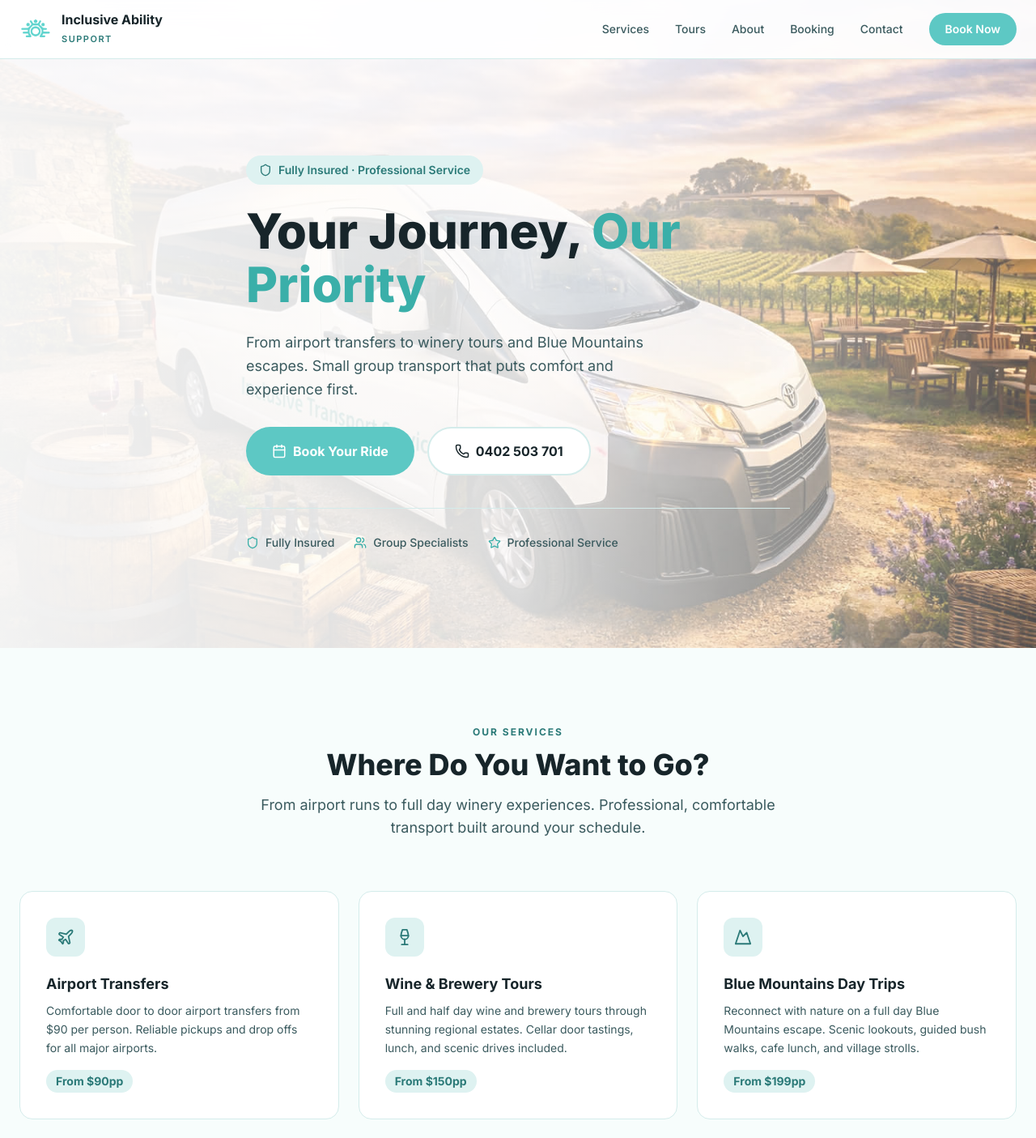
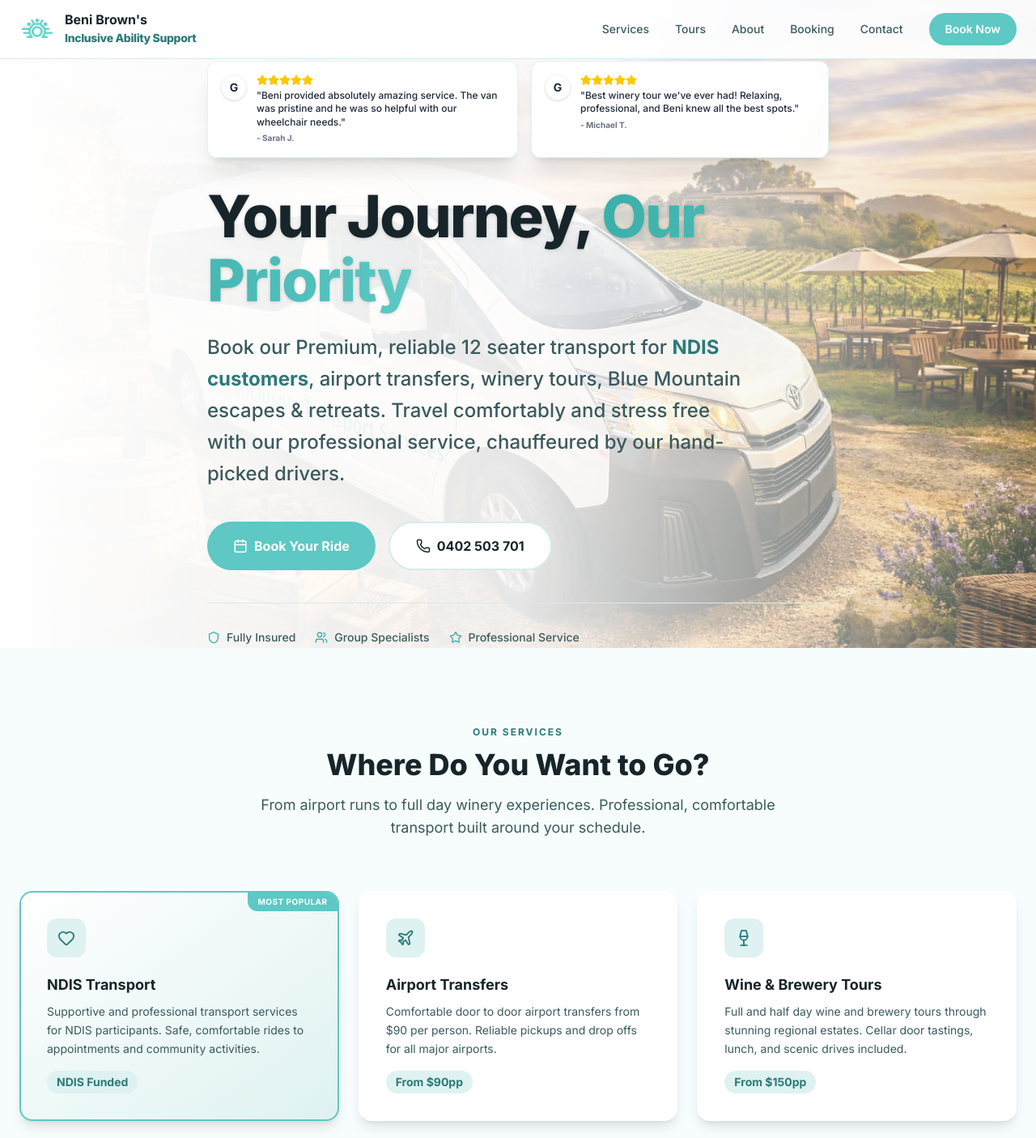
Before and after one commit to rileykenn/inclusive-transport-proposal, a Next.js app: page / in a window 1280 px wide. Shown: the top 1405 px of the page at 81% size. Built offline with nearby package versions, Linux system fonts and the light colour scheme.

Commit message:
Feat: Visual overhaul (Hero reviews, NDIS first, bolder UI)

```diff
--- a/src/app/page.tsx
+++ b/src/app/page.tsx
@@ -93,16 +93,16 @@ function Navbar() {
                     <Image
                         src="/images/logo-blue.png"
                         alt="Inclusive Ability Support"
-                        width={40}
-                        height={40}
-                        className="w-10 h-10"
+                        width={45}
+                        height={45}
+                        className="w-11 h-11"
                     />
                     <div className="hidden sm:block">
                         <span className="text-base font-bold text-[var(--color-text)] leading-tight block">
-                            Inclusive Ability
+                            Beni Brown's
                         </span>
-                        <span className="text-[11px] uppercase tracking-[1.5px] text-[var(--color-primary-deeper)] font-semibold">
-                            Support
+                        <span className="text-sm font-extrabold text-[var(--color-primary-deeper)] tracking-tight">
+                            Inclusive Ability Support
                         </span>
                     </div>
                 </a>
@@ -173,7 +173,13 @@ function Hero() {
     return (
         <section className="relative min-h-screen flex items-center pt-[72px]">
             {/* Background */}
-            <div className="absolute inset-0">
+            <div className="absolute inset-0 overflow-hidden">
+                <motion.div
+                    initial={{ scale: 1 }}
+                    animate={{ scale: 1.05 }}
+                    transition={{ duration: 20, repeat: Infinity, repeatType: "reverse", ease: "linear" }}
+                    className="absolute inset-0"
+                >
                     <Image
                         src="/images/winery-van.jpeg"
                         alt="Inclusive Transport Services van at a winery"
@@ -181,7 +187,8 @@ function Hero() {
                         className="object-cover"
                         priority
                     />
-                <div className="absolute inset-0 bg-gradient-to-r from-white/95 via-white/85 to-white/30" />
+                </motion.div>
+                <div className="absolute inset-0 bg-gradient-to-r from-white via-white/90 to-[var(--color-primary-light)]/30" />
             </div>
 
             <div className="relative z-10 max-w-7xl mx-auto px-6 py-20 lg:py-0">
@@ -189,23 +196,51 @@ function Hero() {
                     initial={{ opacity: 0, y: 30 }}
                     animate={{ opacity: 1, y: 0 }}
                     transition={{ duration: 0.8, delay: 0.2 }}
-                    className="max-w-2xl"
+                    className="max-w-3xl"
                 >
-                    <div className="inline-flex items-center gap-2 bg-[var(--color-primary-light)] text-[var(--color-primary-deeper)] px-4 py-2 rounded-full text-sm font-semibold mb-6">
-                        <Shield size={16} />
-                        Fully Insured · Professional Service
+                    {/* Google Reviews */}
+                    <motion.div
+                        initial={{ opacity: 0, x: -20 }}
+                        animate={{ opacity: 1, x: 0 }}
+                        transition={{ delay: 0.5 }}
+                        className="flex flex-col sm:flex-row gap-4 mb-8"
+                    >
+                        <div className="bg-white/95 backdrop-blur-md p-4 rounded-xl shadow-xl border border-[var(--color-primary)]/20 flex gap-3 items-start max-w-sm transform hover:scale-105 transition-transform duration-300">
+                            <div className="bg-white p-1.5 rounded-full shrink-0 border border-gray-100 shadow-sm flex items-center justify-center w-8 h-8">
+                                <span className="text-sm font-bold text-gray-800">G</span>
+                            </div>
+                            <div>
+                                <div className="flex text-yellow-400 mb-1">
+                                    {[1, 2, 3, 4, 5].map(i => <Star key={i} size={14} fill="currentColor" />)}
+                                </div>
+                                <p className="text-xs font-medium text-gray-800 leading-snug">"Beni provided absolutely amazing service. The van was pristine and he was so helpful with our wheelchair needs."</p>
+                                <p className="text-[10px] text-gray-500 mt-1 font-bold">- Sarah J.</p>
+                            </div>
                         </div>
 
-                    <h1 className="text-4xl sm:text-5xl lg:text-6xl font-extrabold text-[var(--color-text)] leading-[1.1] mb-6">
+                        <div className="bg-white/95 backdrop-blur-md p-4 rounded-xl shadow-xl border border-[var(--color-primary)]/20 flex gap-3 items-start max-w-sm transform hover:scale-105 transition-transform duration-300 hidden sm:flex">
+                            <div className="bg-white p-1.5 rounded-full shrink-0 border border-gray-100 shadow-sm flex items-center justify-center w-8 h-8">
+                                <span className="text-sm font-bold text-gray-800">G</span>
+                            </div>
+                            <div>
+                                <div className="flex text-yellow-400 mb-1">
+                                    {[1, 2, 3, 4, 5].map(i => <Star key={i} size={14} fill="currentColor" />)}
+                                </div>
+                                <p className="text-xs font-medium text-gray-800 leading-snug">"Best winery tour we've ever had! Relaxing, professional, and Beni knew all the best spots."</p>
+                                <p className="text-[10px] text-gray-500 mt-1 font-bold">- Michael T.</p>
+                            </div>
+                        </div>
+                    </motion.div>
+
+                    <h1 className="text-4xl sm:text-6xl lg:text-7xl font-extrabold text-[var(--color-text)] leading-[1.1] mb-6 tracking-tight drop-shadow-sm">
                         Your Journey,{" "}
-                        <span className="text-[var(--color-primary-dark)]">
+                        <span className="text-transparent bg-clip-text bg-gradient-to-r from-[var(--color-primary-dark)] to-[var(--color-primary)]">
                             Our Priority
                         </span>
                     </h1>
 
-                    <p className="text-lg text-[var(--color-text-secondary)] leading-relaxed mb-8 max-w-lg">
-                        From airport transfers to winery tours and Blue Mountains escapes.
-                        Small group transport that puts comfort and experience first.
+                    <p className="text-xl sm:text-2xl text-[var(--color-text-secondary)] leading-relaxed mb-10 max-w-2xl font-medium">
+                        Book our Premium, reliable 12 seater transport for <span className="text-[var(--color-primary-deeper)] font-bold">NDIS customers</span>, airport transfers, winery tours, Blue Mountain escapes & retreats. Travel comfortably and stress free with our professional service, chauffeured by our hand-picked drivers.
                     </p>
 
                     <div className="flex flex-col sm:flex-row gap-4">
@@ -256,6 +291,13 @@ function Hero() {
 function Services() {
     const services = [
         {
+            icon: Heart,
+            title: "NDIS Transport",
+            desc: "Supportive and professional transport services for NDIS participants. Safe, comfortable rides to appointments and community activities.",
+            price: "NDIS Funded",
+            highlight: true,
+        },
+        {
             icon: Plane,
             title: "Airport Transfers",
             desc: "Comfortable door to door airport transfers from $90 per person. Reliable pickups and drop offs for all major airports.",
@@ -285,12 +327,6 @@ function Services() {
             desc: "Comfortable group transport for corporate events, festivals, parties, and special occasions. Flexible scheduling and routes.",
             price: "Custom Quote",
         },
-        {
-            icon: Heart,
-            title: "NDIS Transport",
-            desc: "Supportive and professional transport services for NDIS participants. Safe, comfortable rides to appointments and community activities.",
-            price: "NDIS Funded",
-        },
     ];
 
     return (
@@ -317,9 +353,20 @@ function Services() {
                         <motion.div
                             key={service.title}
                             variants={fadeUp}
-                            whileHover={{ y: -6, transition: { duration: 0.2 } }}
-                            className="bg-white rounded-2xl p-8 border border-[var(--color-border)] hover:border-[var(--color-primary)]/40 hover:shadow-xl transition-all duration-300 group"
+                            whileHover={{ y: -8, scale: 1.02, transition: { duration: 0.2 } }}
+                            className={`rounded-2xl p-8 border-2 transition-all duration-300 group shadow-lg hover:shadow-2xl relative overflow-hidden ${
+                                // @ts-ignore
+                                service.highlight
+                                    ? "bg-gradient-to-br from-white to-[var(--color-primary-light)] border-[var(--color-primary)]"
+                                    : "bg-white border-transparent hover:border-[var(--color-primary)]/30"
+                                }`}
                         >
+                            {/* @ts-ignore */}
+                            {service.highlight && (
+                                <div className="absolute top-0 right-0 bg-[var(--color-primary)] text-white text-[10px] font-bold px-3 py-1 rounded-bl-xl uppercase tracking-wider">
+                                    Most Popular
+                                </div>
+                            )}
                             <div className="w-12 h-12 rounded-xl bg-[var(--color-primary-light)] flex items-center justify-center mb-5 group-hover:bg-[var(--color-primary)] transition-colors duration-300">
                                 <service.icon
                                     size={22}
```
Lines whose indentation alone changed are shown as unchanged.
